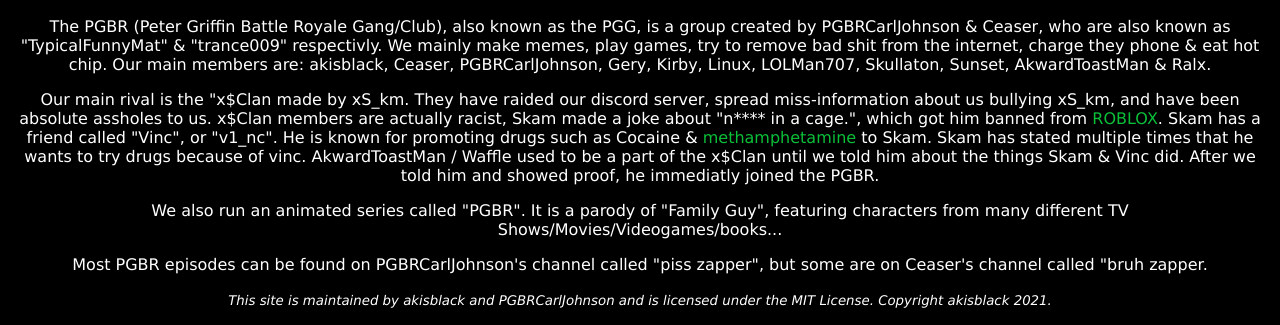
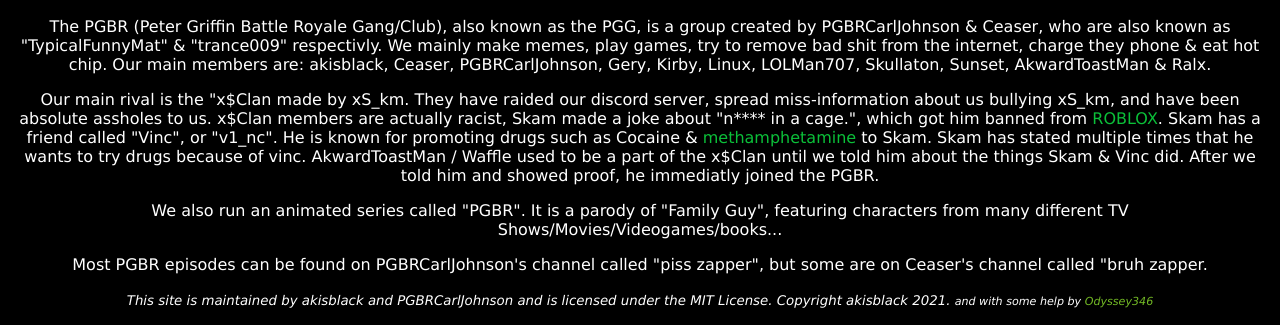
Before and after one commit to petergriffingang/petergriffingang.github.io, a plain HTML site: page pages/temp_site/index.html in a window 1280 px wide. Shown: the part 647-972 px from the top of the page. Drawn offline with Linux system fonts and the light colour scheme.

Commit message:
add me to credits cause im cool
Signed-off-by: Oxygemo <alej0hio2007@gmail.com>

```diff
--- a/pages/temp_site/index.html
+++ b/pages/temp_site/index.html
@@ -69,6 +69,6 @@
 <p> Most PGBR episodes can be found on PGBRCarlJohnson's channel called "piss zapper", but some are on Ceaser's channel called "bruh zapper. <p>
 
 <small><i>This site is maintained by akisblack and PGBRCarlJohnson and is licensed under the MIT License. Copyright akisblack 2021.<i>
-
+      <small>and with some help by <a style="color:#73ba25" href="https://odyssey346.github.io">Odyssey346</a></small>
   </body>
 </html>
--- a/pages/temp_site/style.css
+++ b/pages/temp_site/style.css
@@ -1,7 +1,7 @@
 body {
   background-color: black;
   color: white;
-  font-family: Verdana;
+  font-family: Verdana, sans-serif;
 }
 a:link {color: #0bc039;}
 a:visited {color: blue}
```
